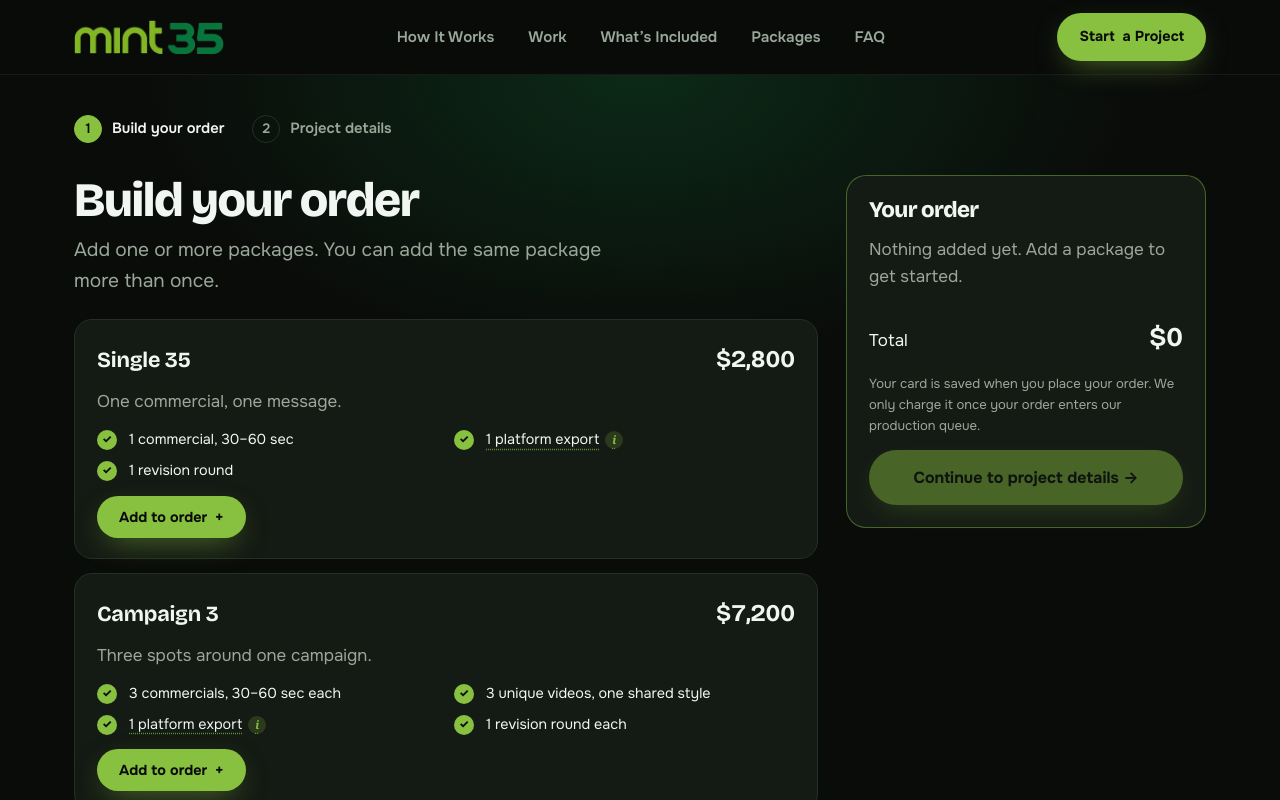
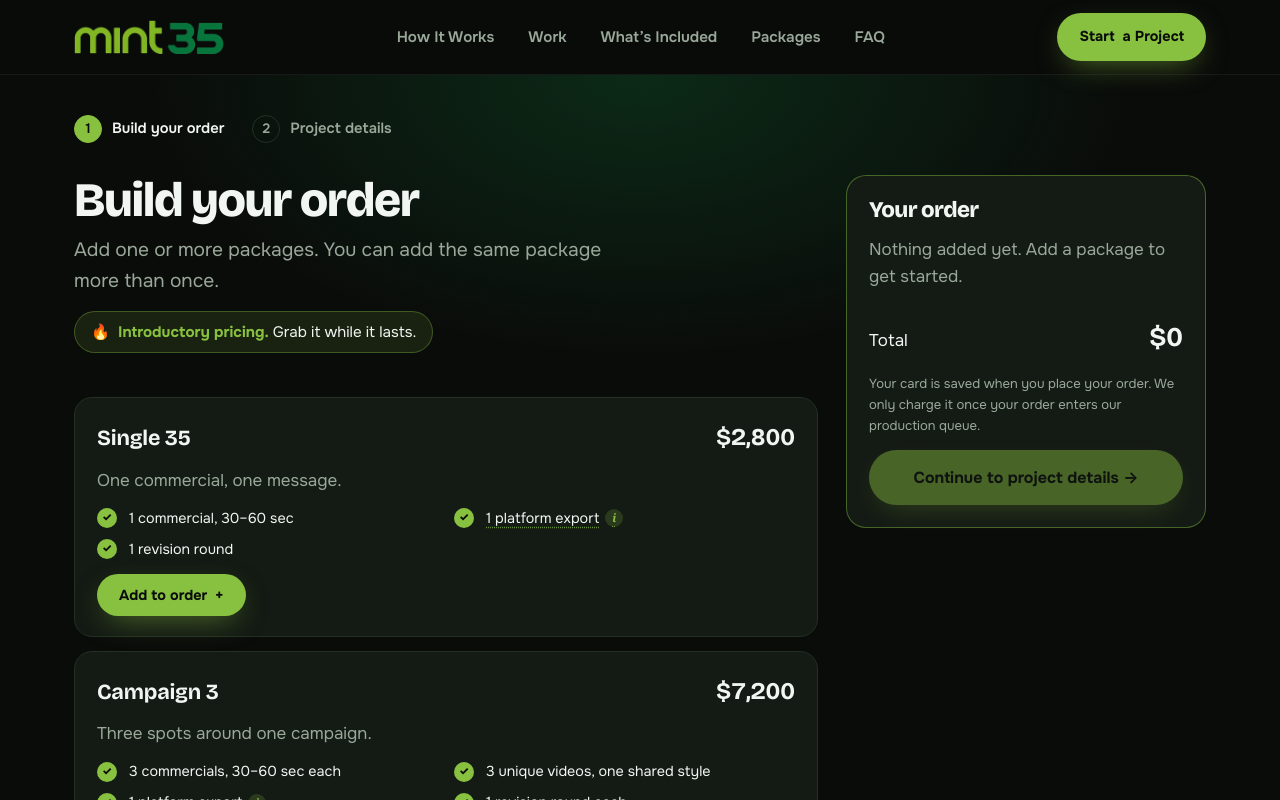
Before and after one commit to Mosheshindler/Chol-hamoed-site, a Next.js app in the folder mint-35/: page /start in a window 1280 px wide. Shown: the top 800 px of the page. Built offline with nearby package versions, Linux system fonts and the light colour scheme.

Commit message:
Mint 35: introductory pricing callout on packages and order page
Co-Authored-By: Claude Opus 5.5 <noreply@anthropic.com>
Claude-Session: https://claude.ai/code/session_01Gn4ycKQSx2aQDxxekZbfBs

```diff
--- a/mint-35/app/globals.css
+++ b/mint-35/app/globals.css
@@ -544,3 +544,8 @@ legend { font-weight: 600; font-size: .92rem; margin-bottom: 10px; }
   .shot-1 { opacity: 1; }
   html { scroll-behavior: auto; }
 }
+
+/* Introductory pricing callout (packages section and order builder) */
+.intro-pricing { display: inline-flex; align-items: center; gap: 8px; margin: 0 0 22px; padding: 8px 16px; border-radius: 999px; background: rgba(136,192,64,.12); border: 1px solid rgba(136,192,64,.35); color: var(--text); font-size: 0.95rem; }
+.intro-pricing b { color: var(--lime); }
+.start-page .intro-pricing { margin-top: 14px; }
--- a/mint-35/app/page.js
+++ b/mint-35/app/page.js
@@ -111,6 +111,7 @@ export default function Home() {
           <div className="container">
             <p className="eyebrow">Packages</p>
             <h2>Simple packages. Clear scope.</h2>
+            <p className="intro-pricing"><span aria-hidden="true">🔥</span> <span><b>Introductory pricing.</b> Grab it while it lasts.</span></p>
             <PackageCards />
             <p className="package-note">Every package includes an approval step and one revision round.</p>
           </div>
--- a/mint-35/app/start/StartFlow.js
+++ b/mint-35/app/start/StartFlow.js
@@ -53,6 +53,7 @@ export default function StartFlow({step, legacyPackage, tokenUrl}) {
           <section aria-labelledby="choose-title" className="order-choose">
             <h1 id="choose-title">Build your order</h1>
             <p className="lead">Add one or more packages. You can add the same package more than once.</p>
+            <p className="intro-pricing"><span aria-hidden="true">🔥</span> <span><b>Introductory pricing.</b> Grab it while it lasts.</span></p>
             <div className="mini-packages">
               {PACKAGES.map(p => {
                 const n = items.filter(i => i.slug === p.slug).length
```
